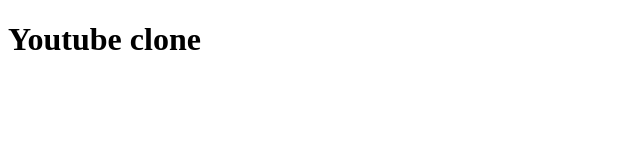
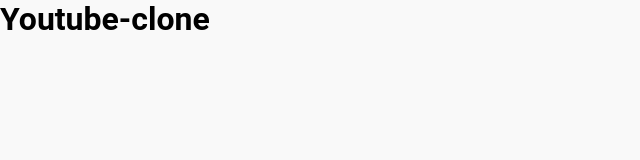
Before and after one commit to vikatekutova7-ui/isrpo-lab10, a plain HTML site: page index.html in a window 1280 px wide. Shown: the whole page, without its empty margins (0-640 px from the left). Drawn offline with Linux system fonts and the light colour scheme.

Commit message:
Step 2: Added CSS reset and font

```diff
--- a/index.html
+++ b/index.html
@@ -7,6 +7,6 @@
     <link rel="stylesheet" href="style.css" />
   </head>
   <body>
-    <h1>Youtube clone</h1>
+    <h1>Youtube-clone</h1>
   </body>
 </html>
--- a/style.css
+++ b/style.css
@@ -0,0 +1,10 @@
+* {
+    margin: 0;
+    padding: 0;
+    box-sizing: border-box;
+}
+
+body {
+    font-family: "Roboto", Arial, sans-serif;
+    background-color: #f9f9f9;
+}
```
Also changed, not shown: img/step1_basic_Tekutova.png (added).
